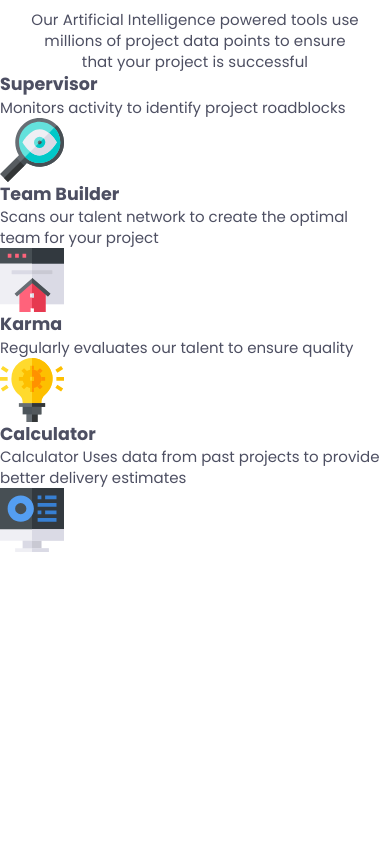
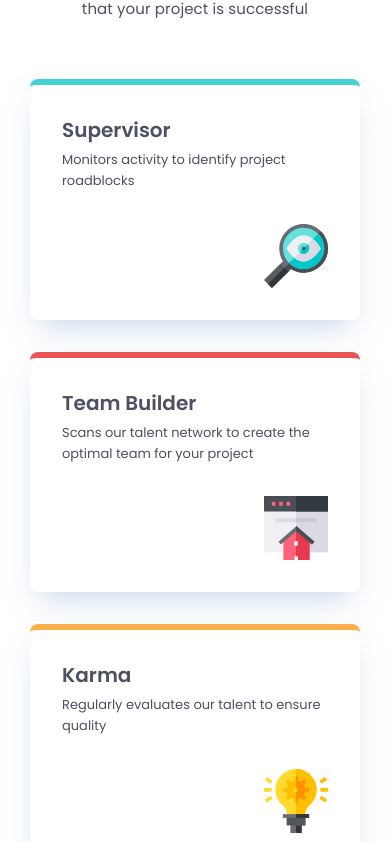
Before and after one commit to niiquash/four-card-feature-section-master, a website: page index.html in a window 390 px wide. Shown: the part 183-1025 px from the top of the page. Before the commit the page ends 844 px from the top, so only its background shows below. Drawn offline with Linux system fonts and the light colour scheme.

Commit message:
Refactor card layout and styles; update mixins for improved responsiveness

```diff
--- a/index.html
+++ b/index.html
@@ -31,7 +31,7 @@
     </header>
 
     <main class="cards">
-      <div class="cards__supervisor">
+      <div class="cards__card cards__supervisor">
         <h3 class="cards__heading">Supervisor</h3>
         <p class="cards__text">
           Monitors activity to identify project roadblocks
@@ -39,7 +39,7 @@
         <img class="cards__icon" src="./images/icon-supervisor.svg" alt="" />
       </div>
 
-      <div class="cards__team-builder">
+      <div class="cards__card cards__team-builder">
         <h3 class="cards__heading">Team Builder</h3>
         <p class="cards__text">
           Scans our talent network to create the optimal team for your project
@@ -47,7 +47,7 @@
         <img class="cards__icon" src="./images/icon-team-builder.svg" alt="" />
       </div>
 
-      <div class="cards__karma">
+      <div class="cards__card cards__karma">
         <h3 class="cards__heading">Karma</h3>
         <p class="cards__text">
           Regularly evaluates our talent to ensure quality
@@ -55,11 +55,10 @@
         <img class="cards__icon" src="./images/icon-karma.svg" alt="" />
       </div>
 
-      <div class="cards__calculator">
+      <div class="cards__card cards__calculator">
         <h3 class="cards__heading">Calculator</h3>
         <p class="cards__text">
-          Calculator Uses data from past projects to provide better delivery
-          estimates
+          Uses data from past projects to provide better delivery estimates
         </p>
         <img class="cards__icon" src="./images/icon-calculator.svg" alt="" />
       </div>
--- a/scss/_mixins.scss
+++ b/scss/_mixins.scss
@@ -50,7 +50,7 @@
 }
 
 @mixin text-preset-5 {
-  font-size: $font-size-15;
+  font-size: $font-size-13;
   font-weight: $font-weight-regular;
   line-height: $line-height-160;
   letter-spacing: $letter-spacing-normal;
--- a/scss/_variables.scss
+++ b/scss/_variables.scss
@@ -6,6 +6,7 @@ $color-red: #ea5454;
 $color-cyan: #44d3d2;
 $color-blue: #549ef2;
 $color-orange: #fcae4a;
+$color-shadow: #83a7d280;
 
 // Font family
 $font-family-base: "Poppins", sans-serif;
--- a/scss/main.scss
+++ b/scss/main.scss
@@ -3,7 +3,7 @@
 @use "global";
 
 body {
-  height: 100vh;
+  min-height: 100vh;
   display: flex;
   flex-direction: column;
   align-items: center;
@@ -11,6 +11,7 @@ body {
 }
 
 .heading {
+  margin-top: 56px;
   padding-inline: 30px;
   text-align: center;
 
@@ -27,3 +28,55 @@ body {
     @include mobile-text-preset-4;
   }
 }
+
+.cards {
+  margin-top: 60px;
+  margin-bottom: 76px;
+  padding-inline: 30px;
+
+  display: grid;
+  grid-template-columns: 1 minmax(0, 1fr);
+  gap: $spacing-400;
+
+  &__card {
+    max-width: 350px;
+    border-radius: 8px;
+    padding: $spacing-400;
+    box-shadow: 0 15px 30px -11px $color-shadow;
+  }
+
+  &__heading {
+    @include text-preset-3;
+  }
+
+  &__text {
+    margin-top: 6px;
+    @include text-preset-5;
+  }
+
+  &__icon {
+    margin-top: $spacing-400;
+    justify-self: flex-end;
+  }
+
+  // Border top colors for each card
+  &__supervisor {
+    border-top: 6px solid $color-cyan;
+  }
+
+  &__team-builder {
+    border-top: 6px solid $color-red;
+  }
+
+  &__karma {
+    border-top: 6px solid $color-orange;
+  }
+
+  &__supervisor {
+    border-top: 6px solid $color-cyan;
+  }
+
+  &__calculator {
+    border-top: 6px solid $color-blue;
+  }
+}
```
Also changed, not shown: css/main.css, 1 other file.
